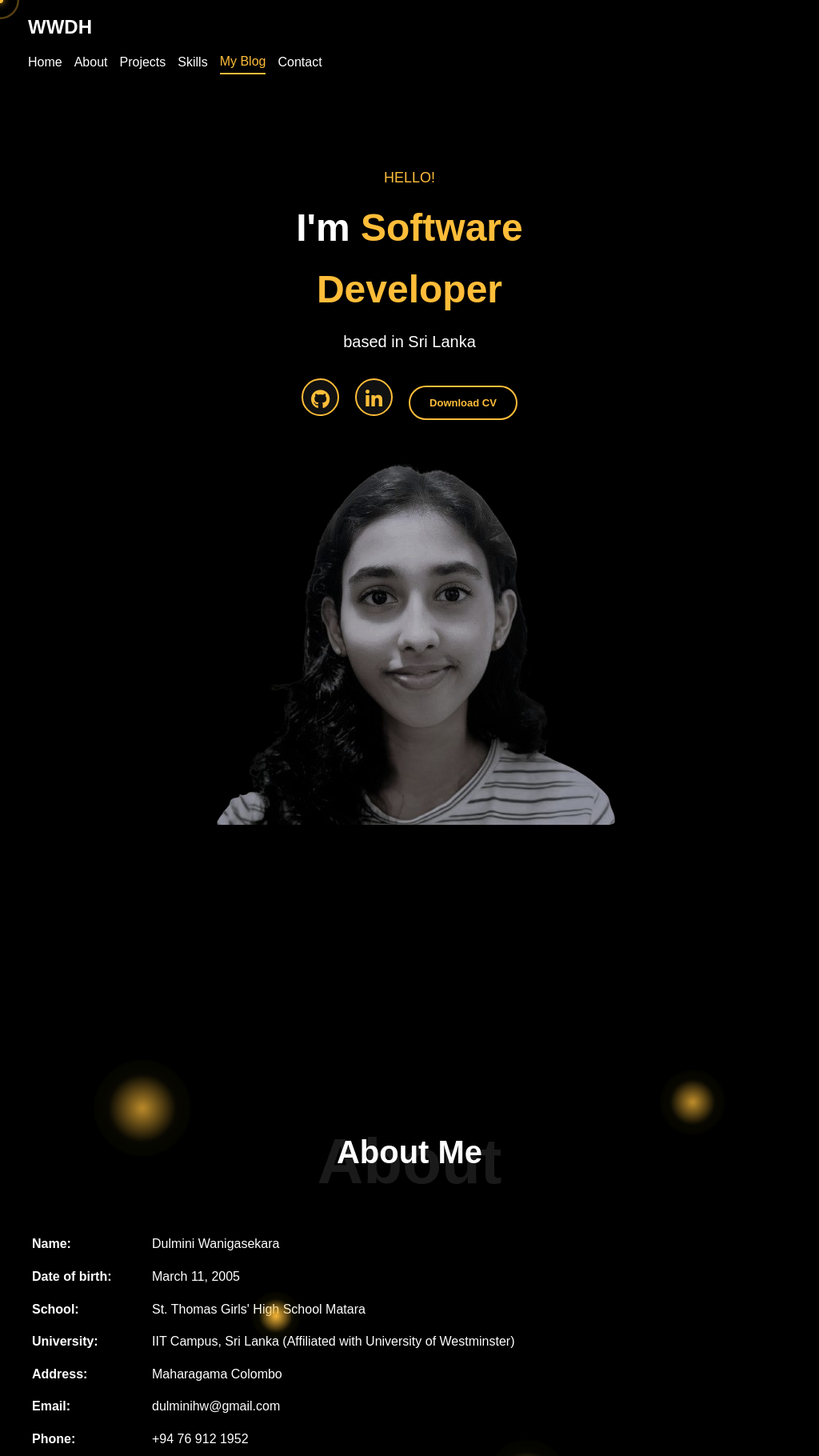
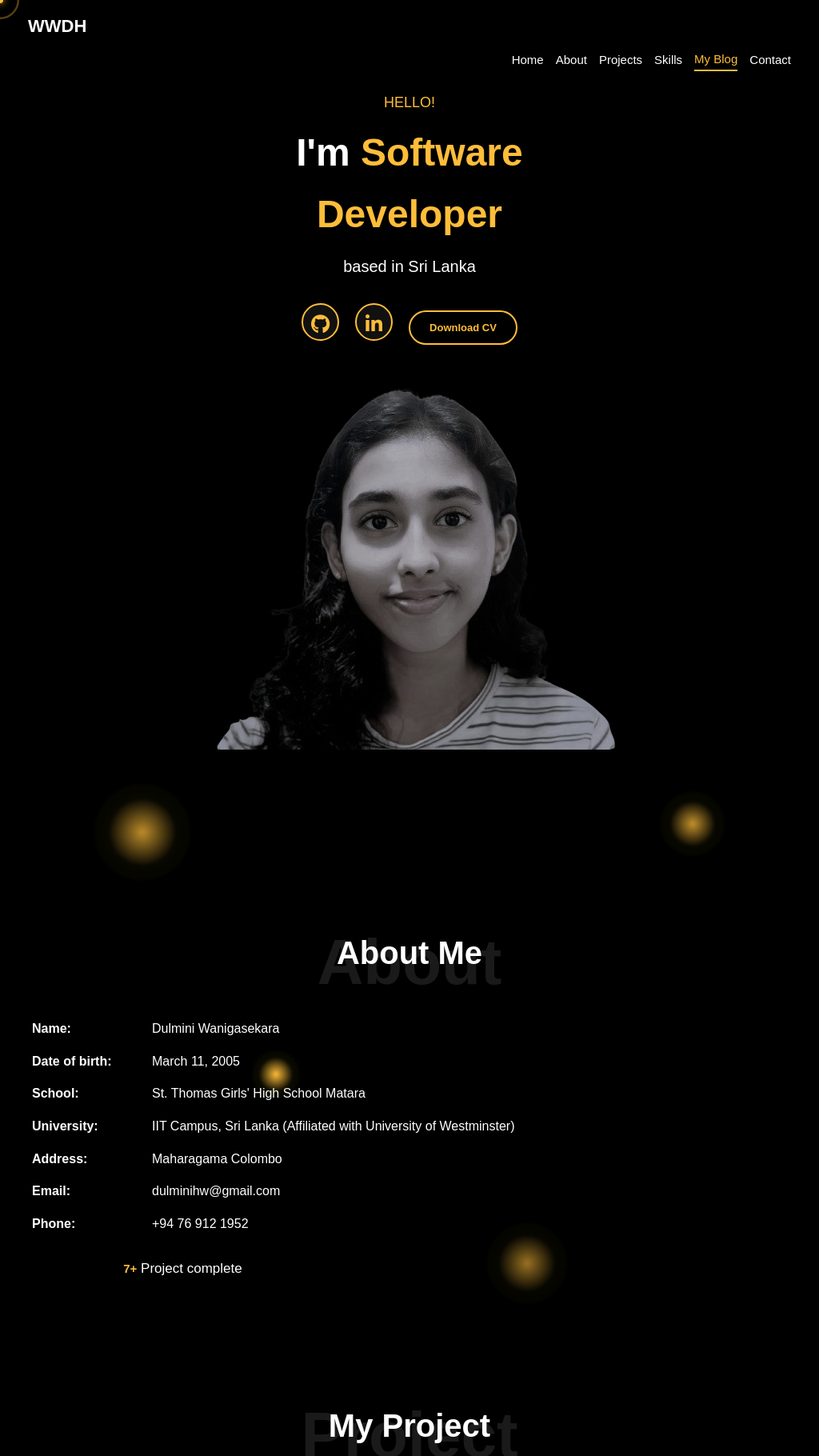
Before and after one commit to dulmini11/DulminiPortfolio, a React (Vite) app: page / in a window 1024 px wide. Shown: the top 1820 px of the page at 80% size. Built offline with nearby package versions, Linux system fonts and the light colour scheme.

Commit message:
Update CSS

```diff
--- a/src/App.css
+++ b/src/App.css
@@ -26,8 +26,8 @@
     top: 0;
     background-color: rgba(0, 0, 0, 0.9);
     z-index: 3000;
-    margin-left: -120px;
-    width: 1400px;
+    width: 100%;
+    margin-left: 0;
   }
 
   .logo {
@@ -145,20 +145,48 @@
     display: flex;
   }
 
-  /* Mobile styles */
-  @media screen and (max-width: 768px) {
+  @media screen and (min-width: 769px) and (max-width: 1024px) {
+
+    .header {
+      display: flex;
+      flex-direction: row;
+      align-items: center;
+      justify-content: space-between;
+      flex-wrap: nowrap; /* ❗ stop wrapping */
+    }
+
+    /* LOGO LEFT */
+    .logo {
+      font-size: 22px;
+      white-space: nowrap;
+    }
+
+    /* NAV RIGHT — THIS IS THE KEY FIX */
+    .desktop-nav {
+      display: flex;
+      flex-direction: row;
+      gap: 18px;
+      margin-left: auto; /* 🔥 pushes nav to right */
+      white-space: nowrap;
+    }
+
+    .nav-link {
+      font-size: 15px;
+    }
+
+    /* Hide mobile stuff */
     .hamburger {
-      display: flex;
-    }
-
-    .desktop-nav {
       display: none;
+    }
+
+    .nav-popup {
+      display: none !important;
     }
   }
 
   .section {
     min-height: 100vh;
-    padding: 100px 0;
+    padding: 10px 0;
     position: relative;
   }
 
@@ -730,7 +758,7 @@
 
   .skills-section {
     background-color: #000;
-    margin-top: 170px;
+    margin-top: 5px;
     text-align: center;
     color: white;
     margin-bottom: 50px;
@@ -738,7 +766,8 @@
 
   .skills-header {
     position: relative;
-    margin-bottom: 50px;
+    margin-bottom: 30px;
+    margin-top: 100px;
   }
 
   .skills-title {
```
